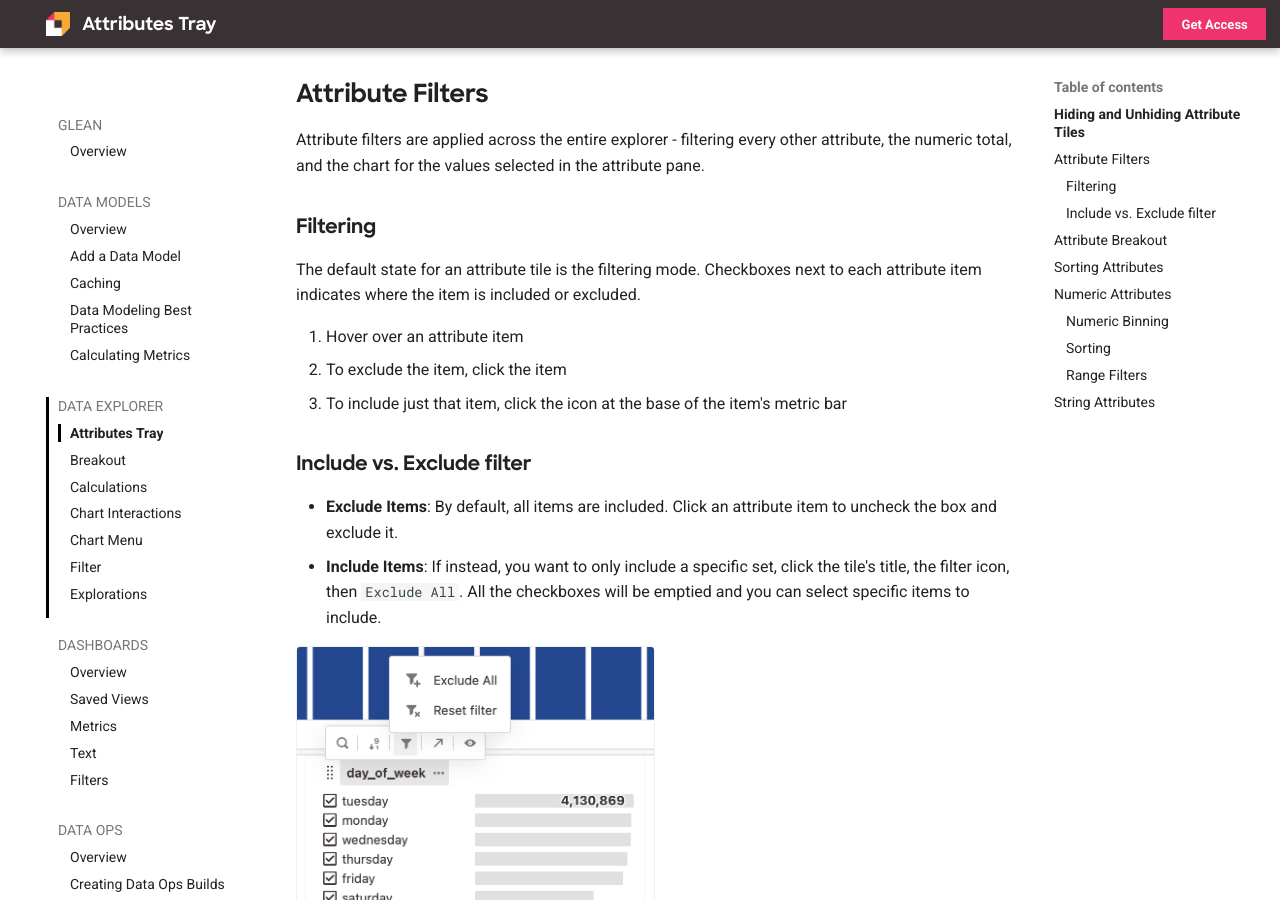
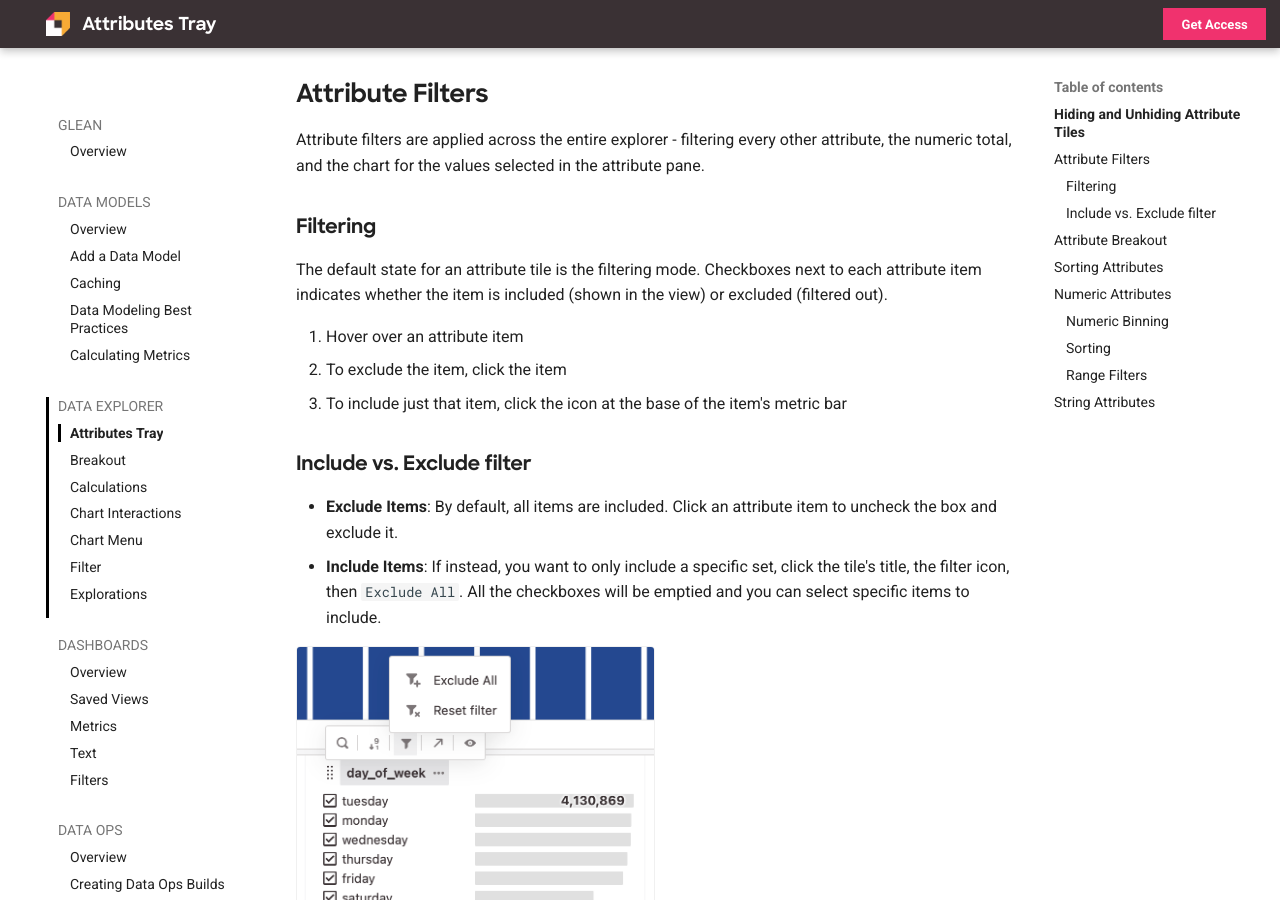
Before and after one commit to gleannyc/documentation, an MkDocs documentation site: the page built from docs/docs/visualizing-data/Attributes-Tray.md, in a window 1280 px wide and 900 px high, scrolled down 685 px. Built offline with MkDocs 1.6.1 and Material for MkDocs 9.7.7, drawn with Linux system fonts in a browser that asks for light colours.

Commit message:
Update docs/docs/visualizing-data/Attributes-Tray.md
Co-authored-by: Melody Liu <liutmelody@gmail.com>

```diff
--- a/docs/docs/visualizing-data/Attributes-Tray.md
+++ b/docs/docs/visualizing-data/Attributes-Tray.md
@@ -22,7 +22,7 @@
 
 ### Filtering
 
-The default state for an attribute tile is the filtering mode. Checkboxes next to each attribute item indicates where the item is included or excluded.
+The default state for an attribute tile is the filtering mode. Checkboxes next to each attribute item indicates whether the item is included (shown in the view) or excluded (filtered out).
 
 1. Hover over an attribute item
 1. To exclude the item, click the item
```
